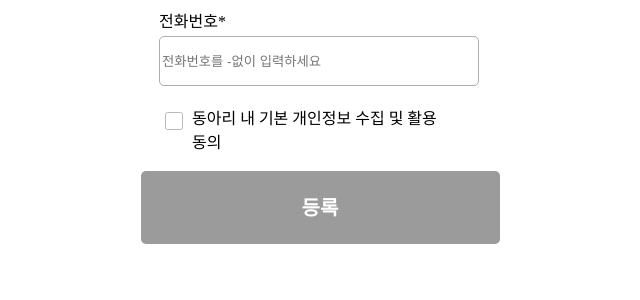
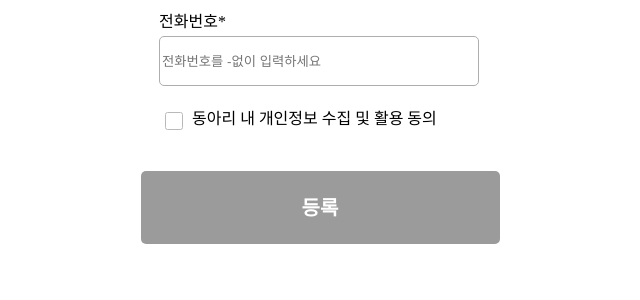
Before and after one commit to mytime501/flask, a Flask app: page /join in a window 1280 px wide. Shown: the part 484-784 px from the top of the page, without its empty margins (380-1020 px from the left). Run offline with Flask 3, Linux system fonts and the light colour scheme.

Commit message:
Update join.html

```diff
--- a/templates/join.html
+++ b/templates/join.html
@@ -251,7 +251,6 @@
                 /* 이용약관 필수 동의 자세히 보기* */
 
                 position: absolute;
-                width: 250px;
                 height: 21px;
                 left: 52px;
                 top: 583px;
@@ -335,7 +334,7 @@
             </div>
             <div>
                 <input class="play1" type = "checkbox" name = "play" required value = "play">
-                <div class="play2">동아리 내 기본 개인정보 수집 및 활용 동의</div>
+                <div class="play2">동아리 내 개인정보 수집 및 활용 동의</div>
             </div>
             <div>
                 <button type="submit" class="end">등록</button>
```
